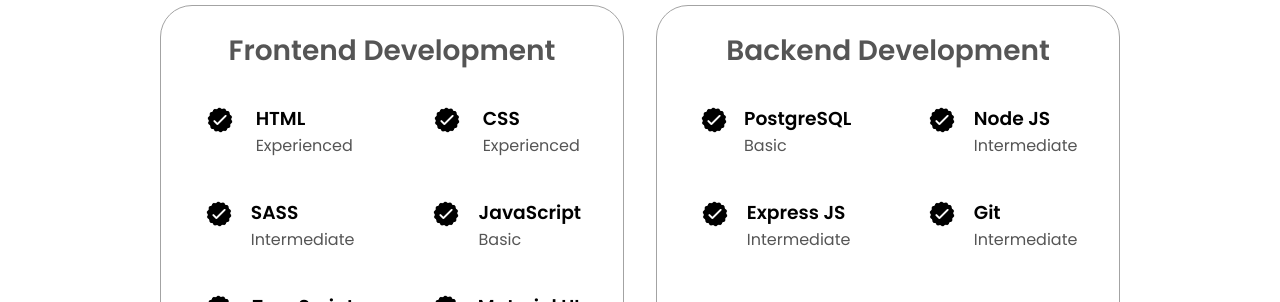
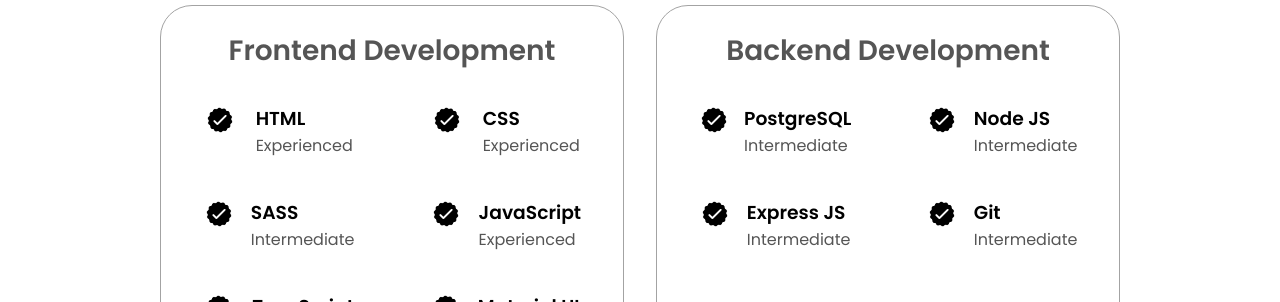
Before and after one commit to sharansgs786/MyPersonalSite, a plain HTML site: page index.html in a window 1280 px wide. Shown: the part 1820-2122 px from the top of the page. Drawn offline with Linux system fonts and the light colour scheme.

Commit message:
index.html

```diff
--- a/index.html
+++ b/index.html
@@ -173,7 +173,7 @@
                 />
                 <div>
                   <h3>JavaScript</h3>
-                  <p>Basic</p>
+                  <p>Experienced</p>
                 </div>
               </article>
               <article>
@@ -211,7 +211,7 @@
                 />
                 <div>
                   <h3>PostgreSQL</h3>
-                  <p>Basic</p>
+                  <p>Intermediate</p>
                 </div>
               </article>
               <article>
```
